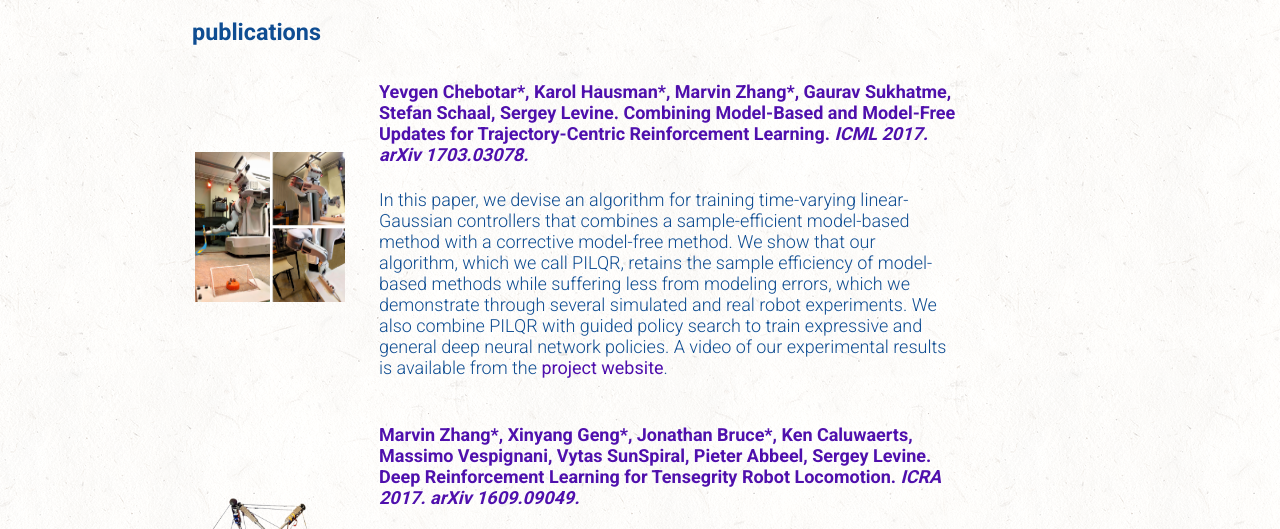
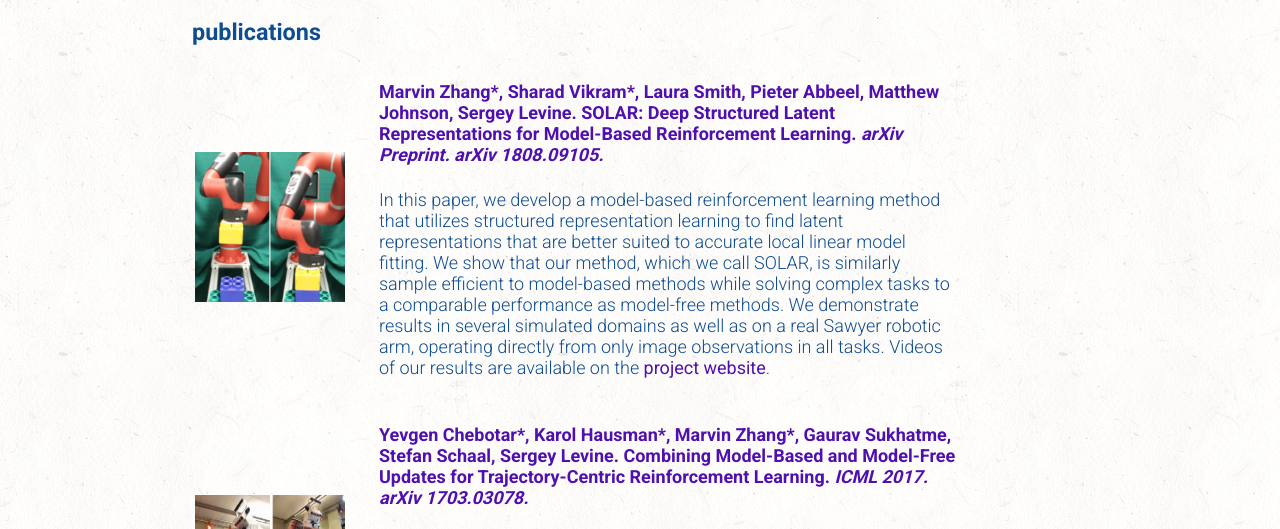
Before and after one commit to zhangmarvin/website, a plain HTML site: page research/index.html in a window 1280 px wide. Shown: the part 239-768 px from the top of the page. Drawn offline with Linux system fonts and the light colour scheme.

Commit message:
solar on website

```diff
--- a/research/index.html
+++ b/research/index.html
@@ -36,6 +36,32 @@
     <div id="publications">
         <h3>publications</h3>
         <table>
+            <tr>
+                <td>
+                    <a href="https://arxiv.org/abs/1808.09105"><img src="/misc/leg.jpg"/></a>
+                </td>
+                <td>
+                    <a class="link" href="https://arxiv.org/abs/1808.09105">
+                    <h4>Marvin Zhang*, Sharad Vikram*, Laura Smith, Pieter Abbeel, Matthew Johnson, Sergey Levine.
+                    <b>SOLAR: Deep Structured Latent Representations for Model-Based Reinforcement Learning.</b>
+                    <i>arXiv Preprint. arXiv 1808.09105.</i></h4>
+                    </a>
+                    <p>
+                    In this paper, we develop a model-based reinforcement
+                    learning method that utilizes structured representation
+                    learning to find latent representations that are better
+                    suited to accurate local linear model fitting. We show that
+                    our method, which we call SOLAR, is similarly sample
+                    efficient to model-based methods while solving complex tasks
+                    to a comparable performance as model-free methods. We
+                    demonstrate results in several simulated domains as well as
+                    on a real Sawyer robotic arm, operating directly from only
+                    image observations in all tasks. Videos of our results are
+                    available on the
+                    <a class="link" href="https://sites.google.com/view/solar-iclips">project website</a>.
+                    </p>
+                </td>
+            </tr>
             <tr>
                 <td>
                     <a href="https://arxiv.org/abs/1703.03078"><img src="/misc/hoc.jpg"/></a>
```
Also changed, not shown: misc/leg.jpg (added).
